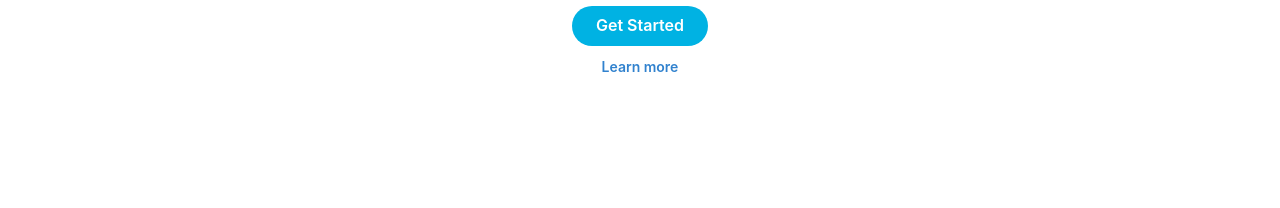
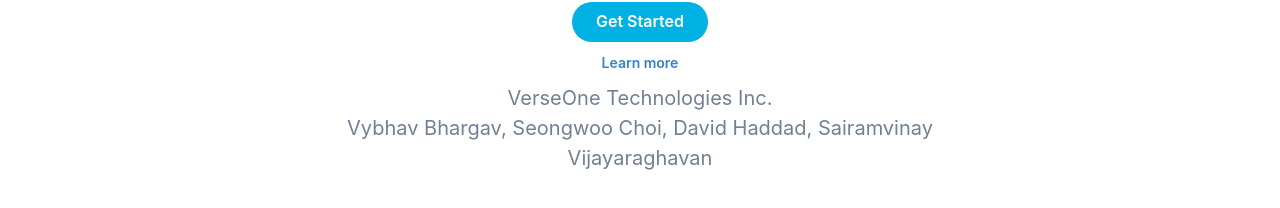
Before and after one commit to vybhavab/Crypto-UC, a React (Create React App) app: page / in a window 1280 px wide. Shown: the part 626-834 px from the top of the page. Built offline with nearby package versions, Linux system fonts and the light colour scheme; no server answers.

Commit message:
Adding some changes

```diff
--- a/src/components/Hero/Hero.tsx
+++ b/src/components/Hero/Hero.tsx
@@ -56,6 +56,18 @@
             <Button variant={'link'} colorScheme={'blue'} size={'sm'}>
               Learn more
             </Button>
+            <div>
+            {/* footer file for putting our names */}
+              <Text color = {'gray.500'}
+              spacing={10}
+              align={'center'}
+              alignSelf={'center'}
+              position={'relative'}>
+                <p>VerseOne Technologies Inc.</p>
+                <p></p>
+                <p>Vybhav Bhargav, Seongwoo Choi, David Haddad, Sairamvinay Vijayaraghavan</p>
+              </Text>
+            </div>
           </Stack>
         </Stack>
       </Container>
--- a/src/components/Sidebar/Sidebar.tsx
+++ b/src/components/Sidebar/Sidebar.tsx
@@ -106,7 +106,7 @@
       {...rest}>
       <Flex h="20" alignItems="center" mx="8" justifyContent="space-between">
         <Text fontSize="2xl" fontFamily="monospace" fontWeight="bold">
-          Logo
+          UCrypton
         </Text>
         <CloseButton display={{ base: 'flex', md: 'none' }} onClick={onClose} />
       </Flex>
@@ -182,7 +182,7 @@
         fontSize="2xl"
         fontFamily="monospace"
         fontWeight="bold">
-        Logo
+        UCrypton
       </Text>
 
       <HStack spacing={{ base: '0', md: '6' }}>
--- a/src/pages/Dashboard/Dashboard.tsx
+++ b/src/pages/Dashboard/Dashboard.tsx
@@ -27,11 +27,11 @@
                         <ColorModeSwitcher justifySelf="flex-end" />
                         <VStack spacing={4}>
                             <Heading as="h1">
-                                Dashboard
+                                UCrypton Dashboard
                             </Heading>
                             <CardBody/>
                             <Table variant="simple">
-                                <TableCaption>Imperial to metric conversion factors</TableCaption>
+                                <TableCaption>Transactions for U with VerseOne Inc</TableCaption>
                                 <Thead>
                                     <Tr>
                                     <Th>To convert</Th>
```
